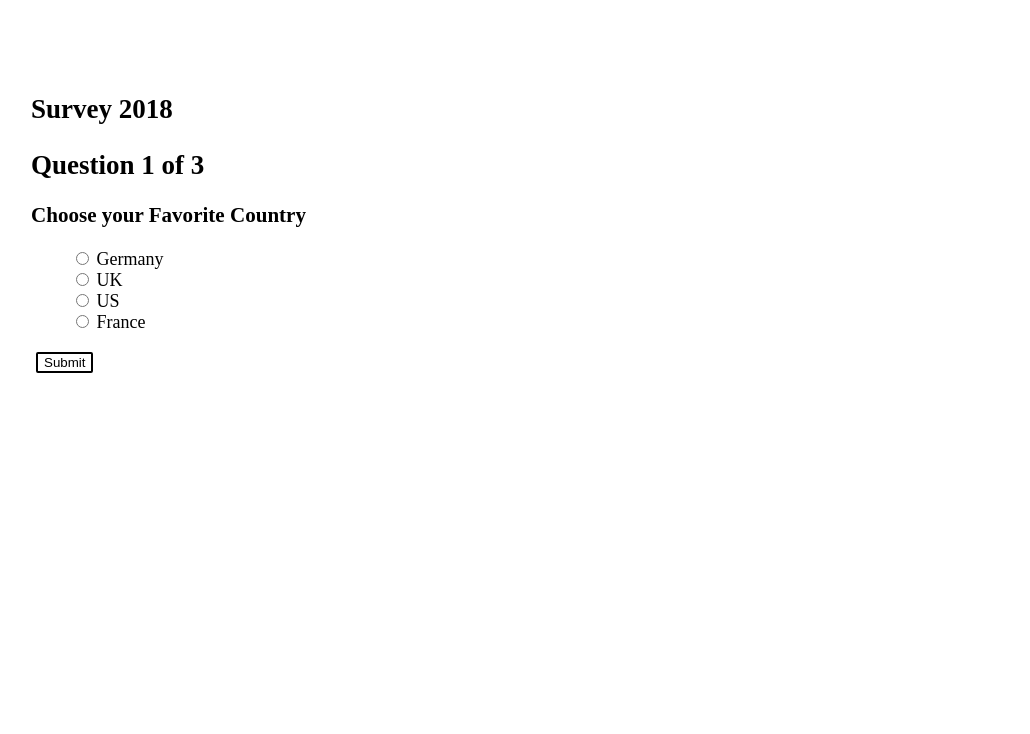
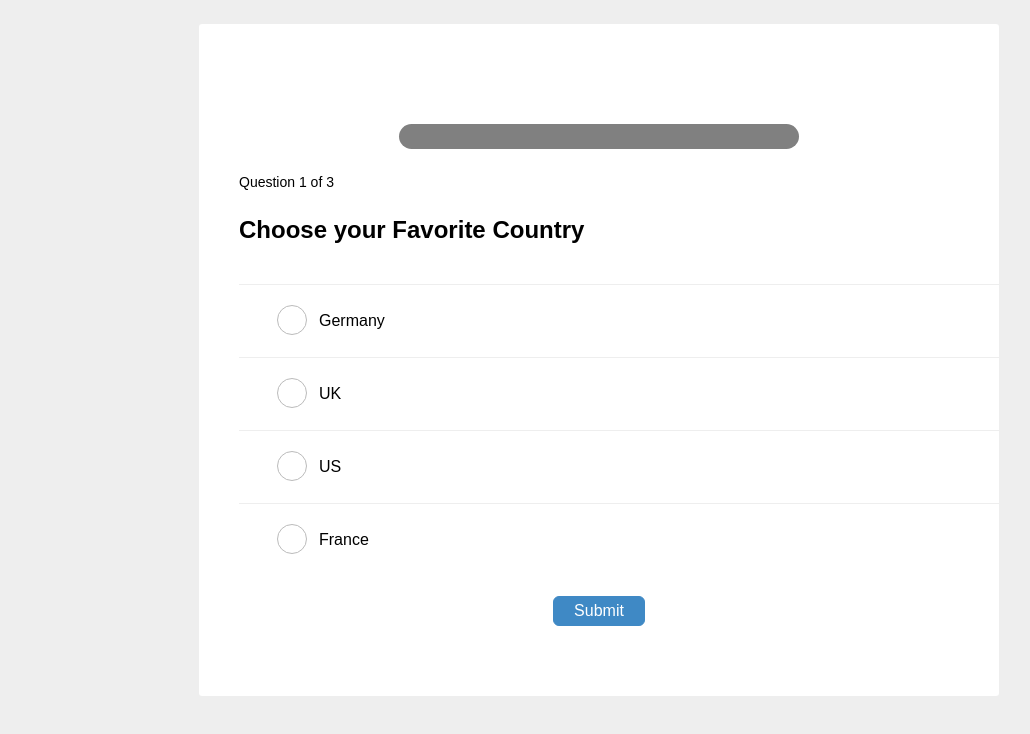
Before and after one commit to seogram/React-Survey, a React (Create React App) app: page / in a window 1280 px wide. Shown: the top 734 px of the page, without its empty margins (41-1071 px from the left). Built offline with nearby package versions, Linux system fonts and the light colour scheme.

Commit message:
CSS fixed

```diff
--- a/package.json
+++ b/package.json
@@ -15,6 +15,7 @@
   "dependencies": {
     "axios": "^0.17.1",
     "react-redux": "^5.0.6",
+    "react-transition-group": "^2.2.1",
     "redux": "^3.7.2",
     "redux-thunk": "^2.2.0",
     "sfcookies": "^1.0.2"
--- a/src/components/App.js
+++ b/src/components/App.js
@@ -4,7 +4,6 @@ import Survey from './Survey';
 const App = () => {
   return (
     <div>
-      <h2>Survey 2018</h2>
       <Survey />
     </div>
   )
--- a/src/components/Question.js
+++ b/src/components/Question.js
@@ -13,21 +13,25 @@ const Question = ({
   return (
 
     <div>
-      <h3>{question.question}</h3>
+      <h2 className="question">{question.question}</h2>
       <ol>
       {question.answers.map((answer, i) =>
-        <li key={`${step}-${i}`}>
+        <li key={`${step}-${i}`} className="answerOption">
           <input type="radio" name={`question_${step}`} id={`question_${step}_answer_${i}`}
-           defaultChecked={i == Useranswers ? true : false} value={i} onChange={onAnswerSelected} />
+          className='radioCustomButton'
+          defaultChecked={i == Useranswers ?
+          true : false} value={i} onChange={onAnswerSelected} />
           {' '}
-          <label htmlFor={`question_${step}_answer_${i}`}>{answer.label}</label>
+          <label  className="radioCustomLabel" htmlFor={`question_${step}_answer_${i}`}>{answer.label}</label>
         </li>
       )}
       </ol>
+      <div style={{textAlign:'center'}}>
+      {step > 0 && <button className='back' onClick={back}>Back</button>}
+      <button className='submit' onClick={onSubmit}>Submit</button>
+      <p className='error'>{error}</p>
+      </div>
 
-      {step > 0 && <button onClick={back}>Back</button>}
-      <button onClick={onSubmit}>Submit</button>
-      <p className='error'>{error}</p>
     </div>
   )
 }
--- a/src/components/Survey.js
+++ b/src/components/Survey.js
@@ -1,7 +1,6 @@
 import React from 'react'
 import axios from 'axios'
 import Question from './Question'
-
 
 export default class Survey extends React.Component {
 
@@ -22,16 +21,14 @@ export default class Survey extends React.Component {
 
     handleSubmit() {
         if (this.state.Useranswers[this.state.step] != null) {
-            this.setState({error : ''});
+            this.setState({ error: '' });
             this.state.step < this.state.survey.data.questions.length ?
                 this.setState({ 'step': this.state.step + 1 }) : ''
-        }else {
-            this.setState({error : 'Please select one'})
+        } else {
+            this.setState({ error: 'Please select one' })
         }
 
     }
-
-
 
     handleBack() {
         this.state.step > 0 ?
@@ -40,7 +37,7 @@ export default class Survey extends React.Component {
 
 
     handleAnswerSelected(event) {
-        this.setState({error : ''});
+        this.setState({ error: '' });
         let list = [...this.state.Useranswers.slice(0, this.state.step),
         parseInt(event.target.value),
         ...this.state.Useranswers.slice(this.state.step + 1)];
@@ -50,24 +47,25 @@ export default class Survey extends React.Component {
     summaryCreator() {
         return this.state.Useranswers.map((answer, i) => {
             return (
-                <div key={i + 'r'}>
-                    <div key={i + 'q'} className="summary">{`${this.state.survey.data.questions[i].question} :`}</div>
-                    <div key={i + 'l'} className="summary">
-                        {this.state.survey.data.questions[i].answers[answer].label}
+                <div key={i + 'r'} className="container result">
+                    <div key={i + 'q'} >
+                        {`${this.state.survey.data.questions[i].question} :
+                     ${this.state.survey.data.questions[i].answers[answer].label} `}
                     </div>
+
                     <br />
                 </div>
+
             )
         });
     }
 
     render() {
 
-        const { survey, step, Useranswers,error } = this.state;
+        const { survey, step, Useranswers, error } = this.state;
         const numberOfQuestions = survey.data ? survey.data.questions.length : 0;
 
         let completed = (survey.data && (step === survey.data.questions.length)) ? true : false;
-        let summary;
 
         localStorage.question = survey.data ? survey.data.questions[step] : '';
         localStorage.Useranswers = Useranswers[step];
@@ -75,24 +73,32 @@ export default class Survey extends React.Component {
 
 
         return (
-            <div>
+            <div className="container">
                 {console.log('local', localStorage.step)}
 
-                <h1>{survey.title}</h1>
+                <h2>{survey.title}</h2>
                 {completed ?
+                    <div className='container'>
+                        {/* Summary Page */}
+                        <h1 className='result_title'>Congratulation, you finished the survey</h1>
 
-                    <div>
-                        {/* Summary Page */}
-                        <p>Congratulation, you finished the survey</p>
-                        Summary : <br />
+                        <br />
                         {this.summaryCreator()}
-                        <br />
-                        <button onClick={() => window.location.reload()}>Reload Survey</button>
+                        <div style={{ textAlign: 'center' }}>
+                            <button className='submit' onClick={() => this.setState({ step: 0, Useranswers: [] })}>
+                                Reload Survey
+                            </button>
+                        </div>
                     </div>
                     :
                     <div>
                         {/* Progress bar */}
-                        <h2>Question {step + 1} of {numberOfQuestions}</h2>
+                        <div className='progress'>
+                            <progress value={step} max={survey.data ? survey.data.questions.length : 0}></progress>
+                        </div>
+                        <div className="questionCount">Question {step + 1} of {numberOfQuestions}</div>
+
+                        <br />
                         {survey.data && step < numberOfQuestions ?
                             <Question
                                 question={survey.data.questions[step]}
@@ -101,10 +107,9 @@ export default class Survey extends React.Component {
                                 onAnswerSelected={(event) => this.handleAnswerSelected(event)}
                                 onSubmit={() => this.handleSubmit()}
                                 back={() => this.handleBack()}
-                                error = {error}
+                                error={error}
                             />
-
-                            : 'completed'}
+                            : ''}
                     </div>
                 }
             </div>
--- a/src/index.css
+++ b/src/index.css
@@ -1,27 +1,175 @@
-body {
-  text-align: left;
-  padding: 5%;
-  font-size: 18px;
+/* Shared */
+
+* {
+  box-sizing: border-box;
 }
 
-button {
-  margin-left: 5px;
+body {
+  margin: 0;
+  padding: 0;
+  background: #eee;
+  font-family: sans-serif;
 }
 
-button, input {
-  border: 2px solid black;
-  border-radius: 2px;
-  background-color: white;
+.container {
+  position: relative;
+  max-width: 800px;
+  margin: 0 auto;
+  background: #fff;
+  border-radius: 3px;
+  padding-bottom: 50px;
+}
+
+@media (min-width: 769px) {
+  .container {
+    margin: 1.5rem auto;
+  }
+}
+
+/* Result Component */
+.result {
+  padding: 1.5rem 2.5rem;
+}
+
+.result_title {
+  text-align: center;
+  padding-top: 50px  ;
+}
+/* Quiz Component */
+.answerOptions {
+  margin: 0;
+  padding: 0;
+  list-style: none;
+}
+
+/*Progress bar */
+.progress {
+padding-top:100px;
+margin : 0 auto;
+text-align: center;
+}
+
+progress {
+  border: 0;
+  height: 25px;
+  border-radius: 20px;
+  width:50%;
+}
+progress::-webkit-progress-bar {
+  border: 0;
+  height: 25px;
+  border-radius: 20px;
+}
+progress::-webkit-progress-value {
+  border: 0;
+  height: 25px;
+  border-radius: 20px;
+}
+progress::-moz-progress-bar {
+  border: 0;
+  height: 25px;
+  border-radius: 20px;
+}
+
+/* QuestionCount Component */
+.questionCount {
+
+  padding: 1.5rem 2.5rem 0;
+  font-size: 14px;
+}
+
+/* Question Component */
+.question {
+  clear: both;
+  margin: 0;
+  padding: 0.5rem 2.5rem 1.5rem 2.5rem;
+}
+
+/* AnswerOption Component */
+.answerOption {
+  border-top: 1px solid #eee;
+}
+
+.answerOption:hover {
+  background-color: #eefbfe;
+}
+
+.radioCustomButton {
+    position: absolute;
+    width: auto;
+    opacity: 0;
+}
+
+.radioCustomButton,
+.radioCustomLabel {
+    display: inline-block;
+    vertical-align: middle;
+    cursor: pointer;
+}
+
+.radioCustomLabel {
+    position: relative;
+    width: 100%;
+    margin: 0;
+    padding: 1.5rem 2.5rem 1.5rem 5rem;
+    font-size: 16px;
+    line-height: 1.5;
+}
+
+.radioCustomButton ~ .radioCustomLabel:before {
+    position: absolute;
+    top: 20px;
+    left: 38px;
+    width: 28px;
+    height: 28px;
+    content: '';
+    display: inline-block;
+    vertical-align: middle;
+    background: #fff;
+    border: 1px solid #bbb;
+    border-radius: 50%;
+    transition: all 0.3s;
+}
+
+.radioCustomButton:checked ~ .radioCustomLabel:before {
+    content: '';
+    background: rgb(63, 137, 197) url(/svg/icon-check.svg) no-repeat;
+    background-size: 27px;
+    border-color:  rgb(63, 137, 197);
+}
+
+.submit {
+  background-color: rgb(63, 137, 197); /* Green */
+    border: 1px solid rgb(63, 137, 197);
+    border-radius: 6px;
+    color: white;
+    padding: 5px 20px;
+    text-align: center;
+    text-decoration: none;
+    display: inline-block;
+    font-size: 16px;
+    margin: 4px 2px;
+    cursor: pointer;
+}
+
+.back {
+  background-color: rgb(33, 33, 34); /* Green */
+    border: 1px solid rgb(33, 33, 34);
+    border-radius: 6px;
+    color: white;
+    padding: 5px 20px;
+    text-align: center;
+    text-decoration: none;
+    display: inline-block;
+    font-size: 16px;
+    margin: 4px 2px;
+    cursor: pointer;
 }
 
 ol li{
   list-style-type: none;
 }
 
-.summary {
-  float:left;
-  padding: 0 5px;
-}
 
 .error {
   color: red;
```
Also changed, not shown: public/svg/icon-check.svg (added).
